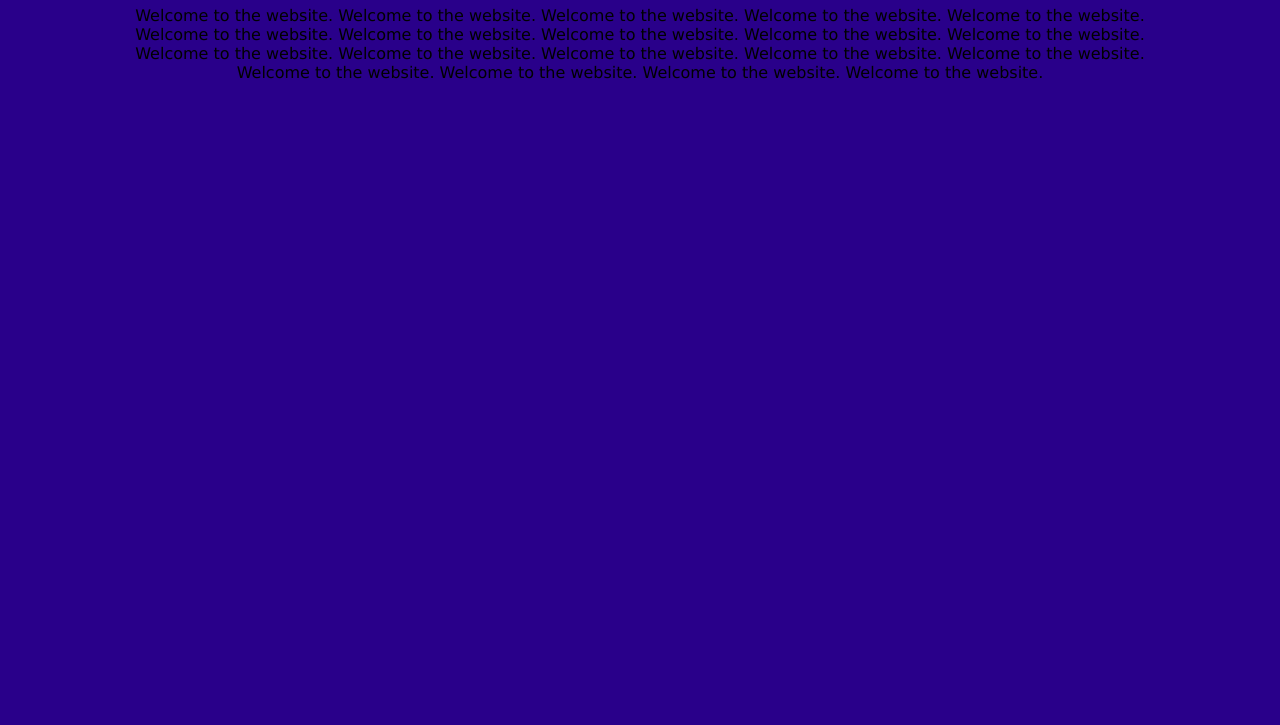
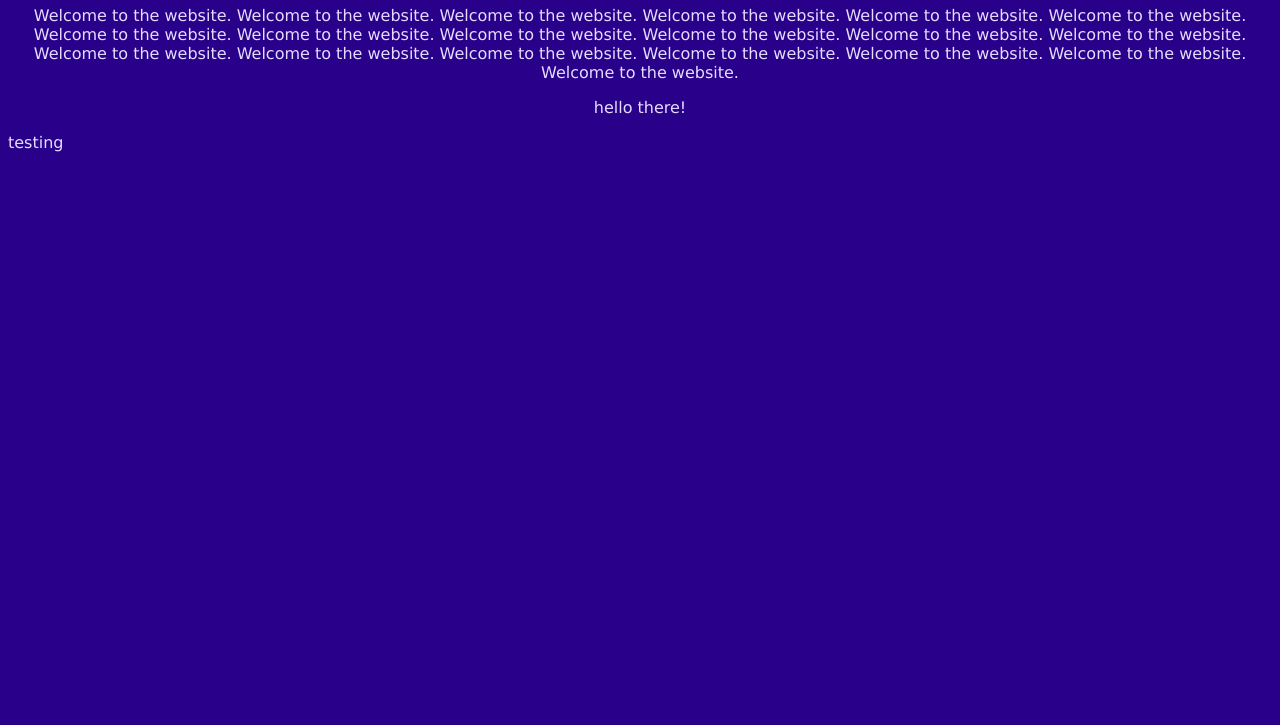
Before and after one commit to alakazamburger/fake-free-funds, a plain HTML site: page index.html in a window 1280 px wide. Shown: the part 75-800 px from the top of the page. Drawn offline with Linux system fonts and the light colour scheme.

Commit message:
text formatting

```diff
--- a/index.html
+++ b/index.html
@@ -9,5 +9,7 @@
     <h1 class="title">Fake Free Funds</h1>
 
     <p class="p">Welcome to the website. Welcome to the website. Welcome to the website. Welcome to the website. Welcome to the website. Welcome to the website. Welcome to the website. Welcome to the website. Welcome to the website. Welcome to the website. Welcome to the website. Welcome to the website. Welcome to the website. Welcome to the website. Welcome to the website. Welcome to the website. Welcome to the website. Welcome to the website. Welcome to the website.</p>
+    <p class="p">hello there!</p>
+    <p>testing</p>
   </body>
 </html>
--- a/styling.css
+++ b/styling.css
@@ -1,7 +1,7 @@
 body {
     background-color: rgb(41, 0, 138);
     font-family: Verdana, Geneva, Tahoma, sans-serif;
-    color: rgb(229, 220, 255)smoke;
+    color: rgb(229, 220, 255);
 }
 
 .title {
@@ -10,6 +10,6 @@ body {
 
 .p {
     text-align: center;
-    padding-left: 10%;
-    padding-right: 10%;
+    /* padding-left: 10%;
+    padding-right: 10%; */
 }
```
